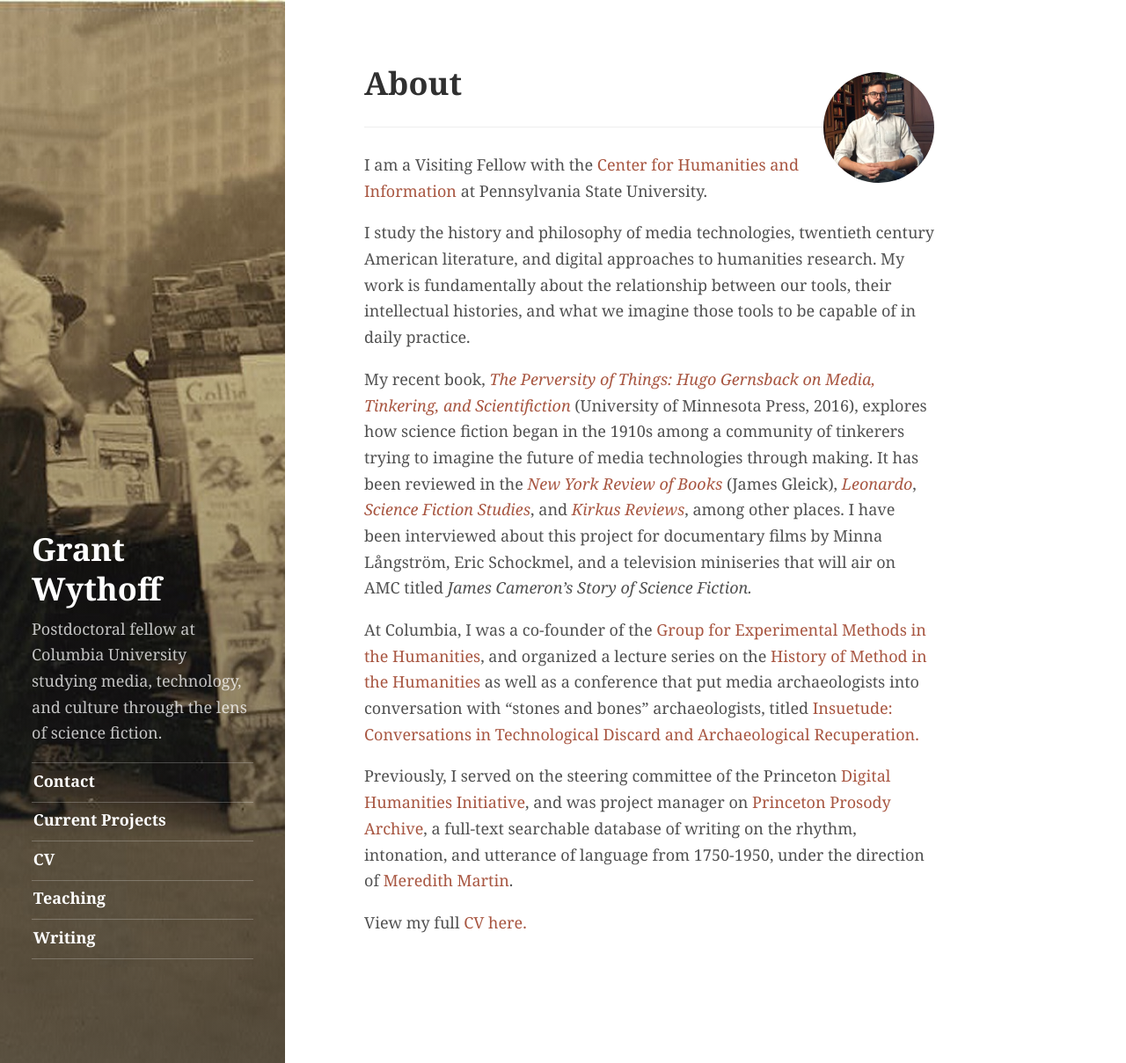
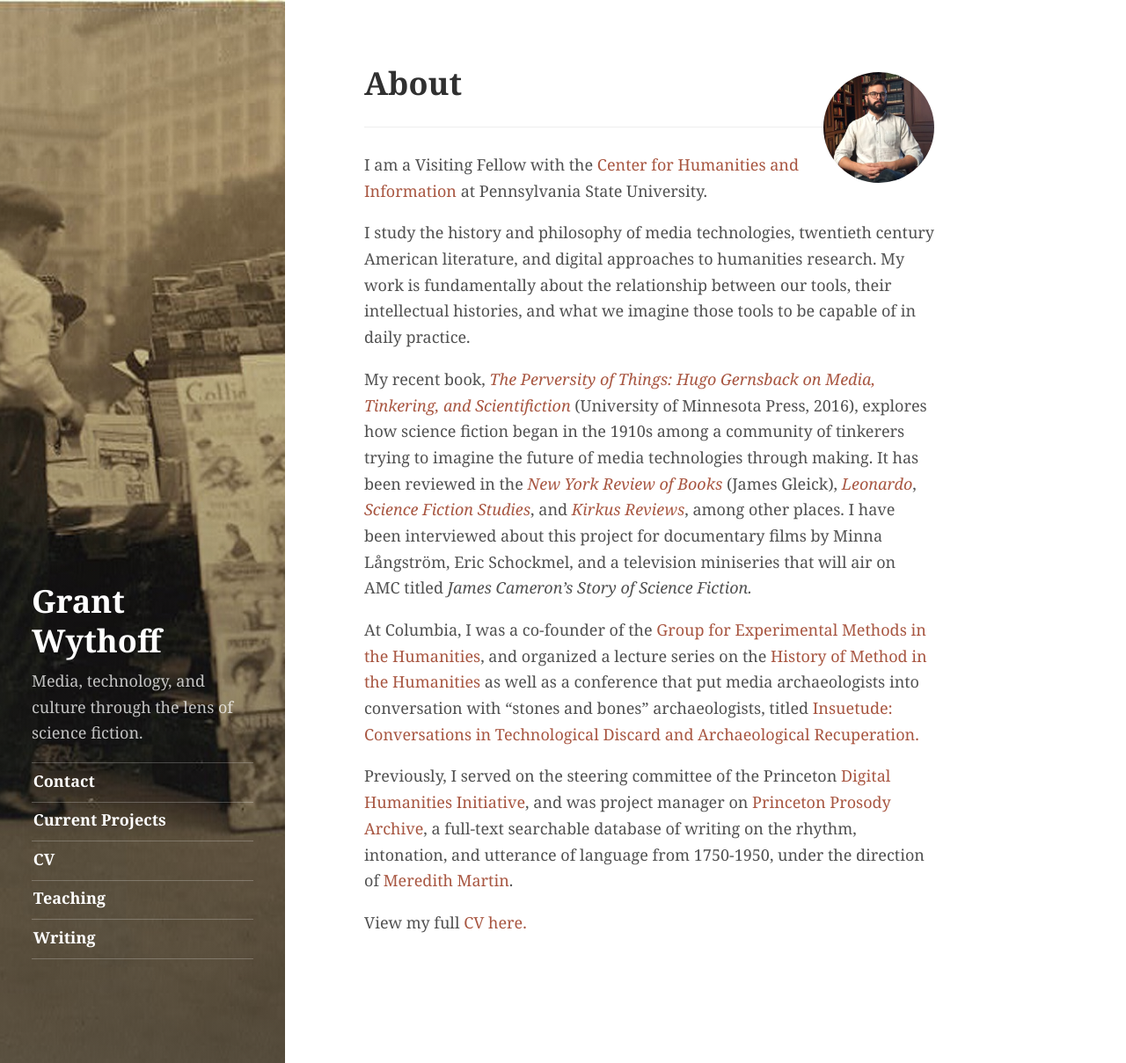
Before and after one commit to gwijthoff/wythoff.net, a Jekyll site: the page built from index.html, in a window 1280 px wide and 1209 px high. Shown: the whole window at 88% size. Built offline with Jekyll 4.4.1, drawn with Linux system fonts in a browser that asks for light colours; the list of posts is cut into pages by our own code.

Commit message:
changing website description/tagline

```diff
--- a/_config.yml
+++ b/_config.yml
@@ -21,7 +21,7 @@ paginate_path:       '/page-:num/'
 
 # Markdown enabled, however don't use more than one paragraph (enforced by `>`)
 description:         >
-  Postdoctoral fellow at Columbia University studying media, technology, and culture through the lens of science fiction.
+  Media, technology, and culture through the lens of science fiction.
 
 # The tags listed as entries in the sidebar
 sidebar_tags:        []
```
